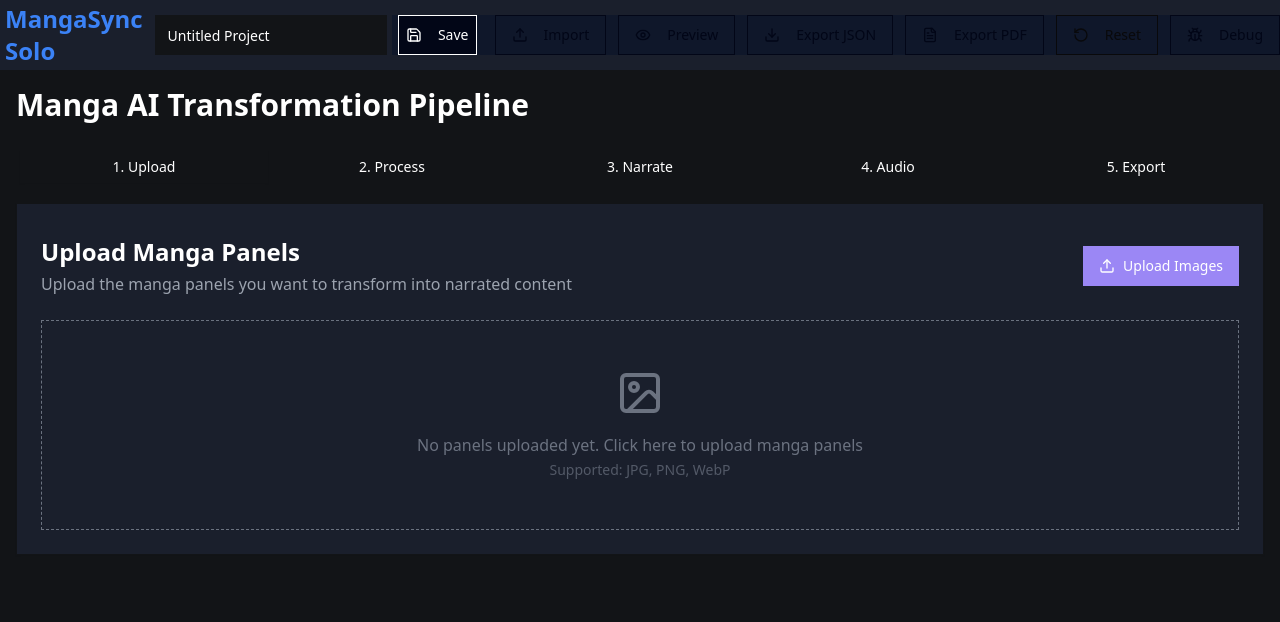
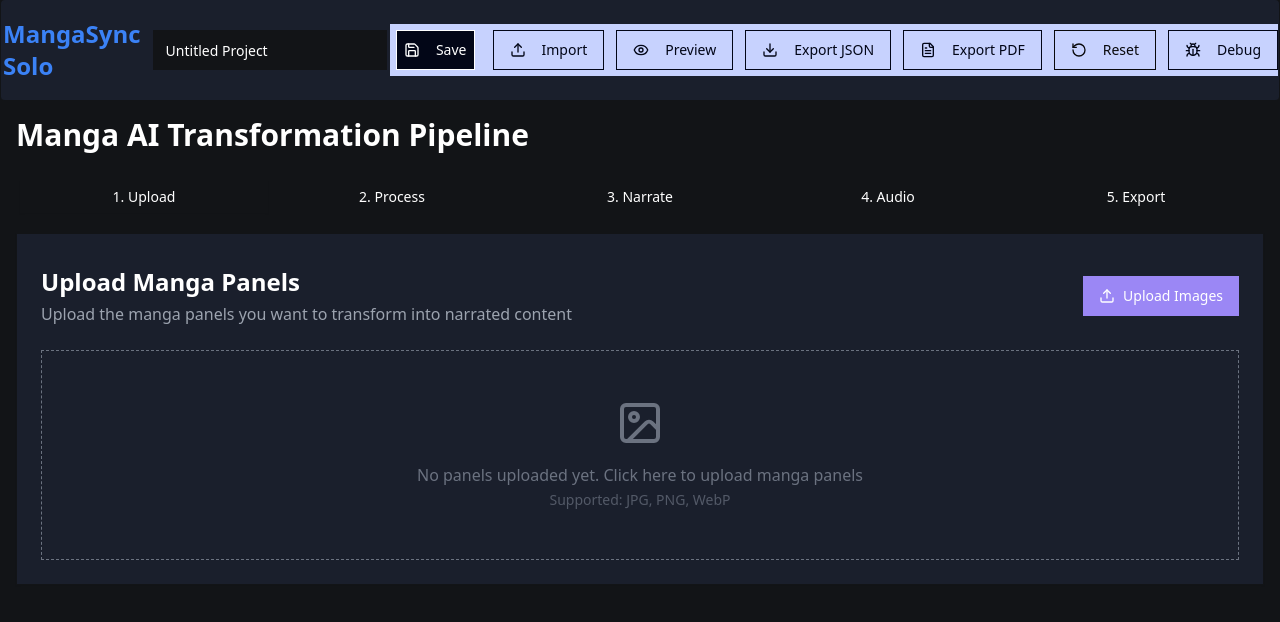
Before and after one commit to Jensinjames/manga-sync-hub, a React (Vite) app: page / in a window 1280 px wide. Shown: the top 622 px of the page. Built offline with nearby package versions, Linux system fonts and the light colour scheme.

Commit message:
Visual edit in Lovable
Edited UI in Lovable

```diff
--- a/src/components/Header.tsx
+++ b/src/components/Header.tsx
@@ -1,4 +1,3 @@
-
 import React, { useState } from 'react';
 import { Button } from '@/components/ui/button';
 import { Input } from '@/components/ui/input';
@@ -7,7 +6,6 @@ import { Upload, Eye, Download, RotateCcw, Save, FileText, Bug } from 'lucide-re
 import { toast } from 'sonner';
 import { Link } from 'react-router-dom';
 import { isDebugMode, toggleDebugMode } from '@/utils/debugUtils';
-
 export const Header = () => {
   const {
     project,
@@ -21,13 +19,11 @@ export const Header = () => {
   const [projectName, setProjectName] = useState(project.name);
   const [debugMode, setDebugMode] = useState(isDebugMode());
   const fileInputRef = React.useRef<HTMLInputElement>(null);
-
   const handleImportClick = () => {
     if (fileInputRef.current) {
       fileInputRef.current.click();
     }
   };
-
   const handleImportChange = async (e: React.ChangeEvent<HTMLInputElement>) => {
     const file = e.target.files?.[0];
     if (!file) return;
@@ -43,11 +39,9 @@ export const Header = () => {
       }
     }
   };
-
   const handleNameChange = (e: React.ChangeEvent<HTMLInputElement>) => {
     setProjectName(e.target.value);
   };
-
   const handleNameBlur = () => {
     if (projectName !== project.name) {
       setProject({
@@ -57,33 +51,28 @@ export const Header = () => {
       toast.success('Project name updated');
     }
   };
-
   const handleKeyDown = (e: React.KeyboardEvent<HTMLInputElement>) => {
     if (e.key === 'Enter') {
       e.currentTarget.blur();
     }
   };
-
   const handleManualSave = () => {
     autoSave();
   };
-
   const handleExportPDF = () => {
     exportToPDF();
   };
-
   const handleToggleDebugMode = () => {
     const newMode = toggleDebugMode();
     setDebugMode(newMode);
     toast.info(`Debug mode ${newMode ? 'enabled' : 'disabled'}`);
   };
-
-  return <header className="bg-manga-dark border-b border-manga-darker flex justify-between items-center py-[3px] px-0 mx-0">
-      <div className="flex items-center gap-3 py-0 rounded px-[2px] mx-[3px] my-0">
-        <h1 className="text-2xl font-bold text-blue-500">MangaSync Solo</h1>
+  return <header className="bg-manga-dark border-b border-manga-darker flex justify-between items-center px-0 rounded mx-px py-0 my-0">
+      <div className="flex items-center gap-3 rounded py-0 my-[18px] px-[2px] mx-0">
+        <h1 className="text-2xl font-bold text-blue-500 mx-0 py-0 px-0 my-0">MangaSync Solo</h1>
         <Input value={projectName} onChange={handleNameChange} onBlur={handleNameBlur} onKeyDown={handleKeyDown} className="max-w-[240px] bg-manga-darker text-white border-manga-darker focus:border-manga-primary" />
       </div>
-      <div className="flex gap-3 bg-slate-900 rounded-sm py-0 my-0 mx-0 px-0">
+      <div className="flex gap-3 px-0 bg-indigo-200 py-[6px] my-[7px] mx-px rounded-sm">
         <input type="file" ref={fileInputRef} onChange={handleImportChange} accept=".json" className="hidden" />
         <Button variant="outline" onClick={handleManualSave} className="bg-slate-950 hover:bg-slate-800 text-sm rounded-sm px-[7px] py-px mx-[6px] text-center font-thin my-0">
           <Save className="mr-2 h-4 w-4" /> Save
@@ -105,10 +94,7 @@ export const Header = () => {
         <Button variant="outline" onClick={resetProject} className="text-zinc-950">
           <RotateCcw className="mr-2 h-4 w-4" /> Reset
         </Button>
-        <Button
-          variant={debugMode ? "default" : "outline"}
-          onClick={handleToggleDebugMode}
-          className={`${debugMode ? "bg-amber-600 text-white" : "text-slate-950"}`}>
+        <Button variant={debugMode ? "default" : "outline"} onClick={handleToggleDebugMode} className={`${debugMode ? "bg-amber-600 text-white" : "text-slate-950"}`}>
           <Bug className="mr-2 h-4 w-4" /> Debug
         </Button>
       </div>
```
